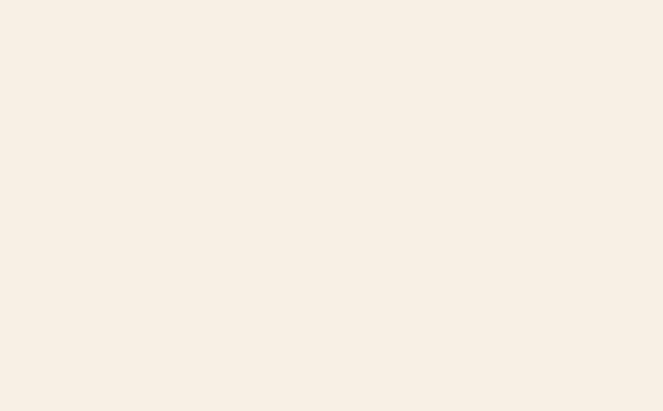
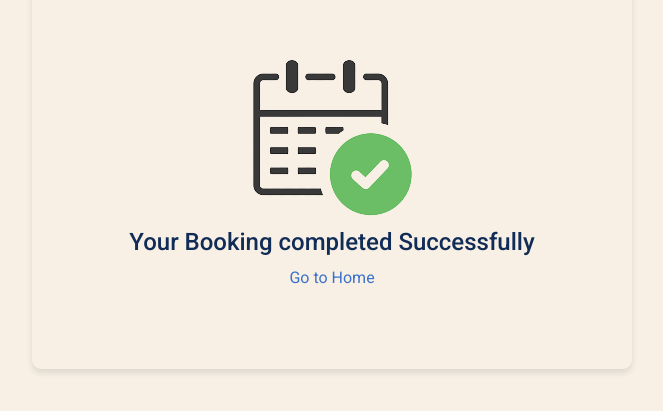
Before and after one commit to muhamedshijas/FlyEasy, a React (Create React App) app in the folder client/: page /bookingcompleted in a window 1280 px wide. Before the commit this address had no page. Shown: the part 131-542 px from the top of the page, without its empty margins (308-971 px from the left). Built offline with nearby package versions, Linux system fonts and the light colour scheme.

Commit message:
booking successfull page added

```diff
--- a/client/src/App.js
+++ b/client/src/App.js
@@ -4,6 +4,7 @@ import './App.css'
 import Home from './Components/Home/Home';
 import { BrowserRouter, Route, Routes } from 'react-router-dom';
 import Booking from './Components/Booking/Booking ';
+import BookingSuccesfull from './Components/BookingSuccessFull/BookingSuccesfull';
 
 function App() {
   return (
@@ -11,6 +12,7 @@ function App() {
     <Routes>
     <Route path='/' element={<Home/>}/>
     <Route path='/booking' element ={<Booking/>}/>
+    <Route path='/bookingcompleted' element ={<BookingSuccesfull/>}/>
 
     </Routes>
     </MDBContainer>
--- a/client/src/Components/Banner/Banner.css
+++ b/client/src/Components/Banner/Banner.css
@@ -25,7 +25,7 @@ body{
 }
 .banner .quotes h2{
     color: white ;
-    text-align: left;
+    text-align: center;
 }
 .banner .quotes p{
     color:  #F8F0E5;;
--- a/client/src/Components/Booking/Booking .js
+++ b/client/src/Components/Booking/Booking .js
@@ -24,6 +24,7 @@ import {
 
 import { SwapOutlined } from '@ant-design/icons';
 import ReiviewBooking from '../../Modal/ReiviewBooking';
+import { useLocation } from 'react-router-dom';
 
 function Booking() {
     const [selectedPaymentMethod, setSelectedPaymentMethod] = useState('Select Payment Method');
@@ -51,7 +52,9 @@ function Booking() {
     const [state,setState]=useState("")
     const [country,setCountry]=useState("")
     const [zip,setZip]=useState()
-
+    const location = useLocation();
+    console.log(location)
+    const flightDetials = location.state ? location.state.flightDetials : null;
 
     const handlePaymentMethodSelect = (method) => {
         setSelectedPaymentMethod(method);
@@ -72,10 +75,11 @@ function Booking() {
             <div className="bookin-page">
                 <div className="travel-detials">
                     <div className="choosed-airline">
-                        <p>Saudi Airlines</p>
+                        <p>{flightDetials.name}</p>
                     </div>
                     <div className="destination text-primary">
-                        Sharjah <SwapOutlined /> Caliciut
+                        {flightDetials.from} <SwapOutlined /> {flightDetials.to}
+
                     </div>
                 </div>
                 <div className="preferences">
@@ -178,11 +182,12 @@ function Booking() {
                 </div>
                 <div className="passenger">
                 <MDBInput label="Phone No" value={number} disabled/>
-                <MDBInput label="Email" />
+                <MDBInput label="Email" onChange={(e)=>setEmail(e.target.value)} />
                 </div>
 
                 <div className="passenger">
                 <MDBInput label="Payment Method" value={selectedPaymentMethod}  disabled/>
+                <MDBInput label="Amount Payable " value={flightDetials.fare}  disabled/>
                 </div>
                 </div>
                 <div className="submit-button">
@@ -190,7 +195,7 @@ function Booking() {
                 </div>
                 </div>
                 {showModal&&<ReiviewBooking setShowModal={setShowModal} data={{name,number,email,idNo,address,state,country,selectedPaymentMethod,
-                city,zip,visaType,passportNO,issuedCountry,issuedCountry,date,isWindow,isMeals,isSpecial}}/>}
+                city,zip,visaType,passportNO,issuedDate,issuedCountry,date,isWindow,isMeals,isSpecial,flightDetials}}/>}
         </MDBContainer>
 
     )
--- /dev/null
+++ b/client/src/Components/BookingSuccessFull/BookingSuccesfull.js
@@ -0,0 +1,21 @@
+import { MDBContainer } from 'mdb-react-ui-kit'
+import React from 'react'
+import './BookingSuccessFull.css'
+import { Link } from 'react-router-dom'
+import images from '../../assets/images/images.png'
+
+function BookingSuccesfull() {
+  return (
+    <div className='successfull'>
+    <div className="succesfull-card">
+    <div className="images-completed">
+    <img src={images} alt="" />
+    </div>
+    <h4>Your Booking completed Successfully</h4>
+<Link to='/'>Go to Home</Link>
+    </div>
+    </div>
+  )
+}
+
+export default BookingSuccesfull
--- /dev/null
+++ b/client/src/Components/BookingSuccessFull/BookingSuccessFull.css
@@ -0,0 +1,21 @@
+.successfull{
+    width: 100%;
+    height: 100%;
+    justify-content: center;
+    align-items: center;
+}
+.succesfull-card{
+    margin-top: 100px;
+    height: 400px;
+    width: 600px;
+    background-color:  #F8F0E5;
+    box-shadow: 0px 4px 6px rgba(0, 0, 0, 0.1);
+    border-radius: 9px;
+    display:  flex;
+    justify-content: center;
+    align-items: center;
+    flex-direction: column;
+}
+.succesfull-card h4{
+    color:#102c57
+}
--- a/client/src/Components/Table/Table.js
+++ b/client/src/Components/Table/Table.js
@@ -4,7 +4,7 @@ import './Table.css'
 import { Select } from 'antd';
 
 import { SwapOutlined } from '@ant-design/icons';
-import { Link } from 'react-router-dom';
+import { Link, useHistory } from 'react-router-dom';
 
 
 function Table() {
@@ -16,57 +16,66 @@ function Table() {
   const data = [
     {
       image: "https://seeklogo.com/images/S/Saudi_Arabian_Airlines-logo-E05C118216-seeklogo.com.png",
-      name: 'John Doe',
+      name: 'Saudi Airlines',
       from: "Calicut",
+      fare: 22340,
       to: "Bengluru",
     },
     {
       image: "https://upload.wikimedia.org/wikipedia/commons/thumb/d/d0/Emirates_logo.svg/566px-Emirates_logo.svg.png",
-      name: 'Alex Ray',
+      name: 'Emirates',
       from: "Bengluru",
+      fare: 11340,
       to: "Abudhabi",
     },
     {
       image: "https://logowik.com/content/uploads/images/541_qatarairways.jpg",
-      name: 'Kate Hunington',
+      name: 'Qatar Airways',
       from: "Sharjah",
+      fare: 32340,
       to: "Jeddah",
     },
     {
       image: "https://w7.pngwing.com/pngs/544/56/png-transparent-gulf-air-office-airline-check-in-logo-umrah-miscellaneous-company-text-thumbnail.png",
-      name: 'John Doe',
+      name: 'Gulf Air',
       from: "Abudhabi",
+      fare: 18340,
       to: "Calicut",
 
     },
     {
-      image: "https://www.pngitem.com/pimgs/m/20-205338_saudia-airlines-logo-vector-logo-saudi-arabian-airlines.png",
-      name: 'Alex Ray',
+      image:"https://logos-world.net/wp-content/uploads/2023/01/Oman-Air-Logo.png",
+      name: 'Oman Air',
       from: "Kochi",
+      fare: 52310,
       to: "Jeddah",
     },
     {
-      image: "https://www.pngitem.com/pialicutmgs/m/20-205338_saudia-airlines-logo-vector-logo-saudi-arabian-airlines.png",
-      name: 'Kate Hunington',
+      image: "https://seeklogo.com/images/S/Saudi_Arabian_Airlines-logo-E05C118216-seeklogo.com.png",
+      name: 'Saudi Airlines',
       from: "Jeddah",
+      fare: 12340,
       to: "Calicut",
     },
     {
-      image: "https://www.pngitem.com/pimgs/m/20-205338_saudia-airlines-logo-vector-logo-saudi-arabian-airlines.png",
-      name: 'John Doe',
+      image: "https://i.pinimg.com/236x/23/31/9f/23319f3614c3fb3a2636bcc206b68446--ain-dubai.jpg",
+      name: 'Fly Dubai',
       from: "Abudhabi",
+      fare: 23450,
       to: "Sharjah",
     },
     {
-      image: "https://www.pngitem.com/pimgs/m/20-205338_saudia-airlines-logo-vector-logo-saudi-arabian-airlines.png",
-      name: 'Alex Ray',
+      image: "https://upload.wikimedia.org/wikipedia/commons/thumb/d/d0/Emirates_logo.svg/566px-Emirates_logo.svg.png",
+      name: 'Emirates',
       from: "Sharjah",
-      to: "Kochi",// ... other properties
+      fare: 25640,
+      to: "Kochi",
     },
     {
-      image: "https://www.pngitem.com/pimgs/m/20-205338_saudia-airlines-logo-vector-logo-saudi-arabian-airlines.png",
-      name: 'Kate Hunington',
+      image: "https://w7.pngwing.com/pngs/544/56/png-transparent-gulf-air-office-airline-check-in-logo-umrah-miscellaneous-company-text-thumbnail.png",
+      name: 'Gulf Air',
       from: "Kochi",
+      fare: 17340,
       to: "Calicut",
     },
   ];
@@ -76,7 +85,7 @@ function Table() {
     (selectedTo === '' || item.to === selectedTo)
   );
 
-  return(
+  return (
     <>
       <MDBContainer>
         <div className="filter">
@@ -125,7 +134,7 @@ function Table() {
           </div>
 
           <div className="icon">
-          <SwapOutlined/>
+            <SwapOutlined />
           </div>
           <div className="to">
             TO
@@ -135,7 +144,7 @@ function Table() {
               style={{
                 width: 400,
 
-                fontSize:20
+                fontSize: 20
               }}
               className="to-selection"
               placeholder="Choose Designation point"
@@ -179,13 +188,13 @@ function Table() {
         </div>
 
         {
-          filteredData.length === 0?(
-            <p  className='no-data'>No Airlines Available</p>
+          filteredData.length === 0 ? (
+            <p className='no-data'>No Airlines Available</p>
           ) : (<MDBTable align='middle' className='data-table'>
             <MDBTableHead>
               <tr>
                 <th scope='col'>Airline Name</th>
-                <th scope='col'>Date</th>
+                <th scope='col'>Fare</th>
                 <th scope='col'>From </th>
                 <th scope='col'>To</th>
                 <th scope='col'>Actions</th>
@@ -208,14 +217,14 @@ function Table() {
                   </td>
 
                   <td>
-                    12/10/2022
+                    {item.fare}
                   </td>
                   <td>{item.from}</td>
                   <td>{item.to}</td>
                   <td>
-                  <Link to='/booking'>
-                  <button>Book Now</button>
-                  </Link>
+                    <Link to= '/booking' state={{ flightDetials: item }}>
+                      <button>Book Now</button>
+                    </Link>
                   </td>
                 </tr>
               ))}
--- a/client/src/Modal/ReiviewBooking.js
+++ b/client/src/Modal/ReiviewBooking.js
@@ -10,7 +10,7 @@ function ReiviewBooking({ setShowModal, data }) {
     setShowModal(false)
   }
   function handleSubmit(){
-    navigate('/')
+    navigate('/bookingcompleted')
   }
   return (
     <div className='modal-main'>
@@ -22,10 +22,9 @@ function ReiviewBooking({ setShowModal, data }) {
         </div>
        <table>
       <tr><th colSpan={2} >Flight Detials </th></tr>
-      <tr><td><b>Flight Name</b></td><td>: Saudi Airlines</td></tr>
-      <tr><td><b>Route</b></td><td>: Abudhabi to Sharjah</td></tr>
-      <tr><td><b>Date</b></td><td>: 12/10/2022</td></tr>
-      <tr><td><b>Time</b></td><td>: 20:10</td></tr>
+      <tr><td><b>Flight Name</b></td><td>:{data?.flightDetials.name}</td></tr>
+      <tr><td><b>Route</b></td><td>: {data?.flightDetials.from} TO {data?.flightDetials.to}</td></tr>
+      <tr><td><b>Date</b></td><td>: {data.date}</td></tr>
       <tr><th colSpan={2} >Passenger  Detials </th></tr>
       <tr><td><b>Name</b></td><td>: {data.name}</td></tr>
       <tr><td><b>Phone No</b></td><td>: {data.number}</td></tr>
@@ -44,9 +43,10 @@ function ReiviewBooking({ setShowModal, data }) {
       <tr><td><b>City</b></td><td>:{data.city}</td></tr>
       <tr><td><b>State</b></td><td>: {data.state}</td></tr>
       <tr><td><b>Country</b></td><td>: {data.country}</td></tr>
-      <tr><td><b>ZipCode</b></td><td>: {data.zipCode}</td></tr>
+      <tr><td><b>ZipCode</b></td><td>: {data.zip}</td></tr>
       <tr><td><b>Phone No</b></td><td>: {data.number}</td></tr>
       <tr><td><b>Email</b></td><td>: {data.email}</td></tr>
+      <tr className='text-danger amount'><td><b>Amount Payable</b></td><td>: {data?.flightDetials.fare}</td></tr>
       </table>
       <div className="terms-and-condtions">
       <MDBCheckbox checked={isConfirm} onChange={(e)=>{setIsConfirm(e.target.checked)}}/>
--- a/client/src/Modal/ReviewBooking.css
+++ b/client/src/Modal/ReviewBooking.css
@@ -71,3 +71,6 @@ h2 {
     gap: 10px;
     padding-left: 10px ;
 }
+.booking-review table .amount{
+  font-size: 19px;
+}
```
Also changed, not shown: client/src/assets/images/images.png (added).
